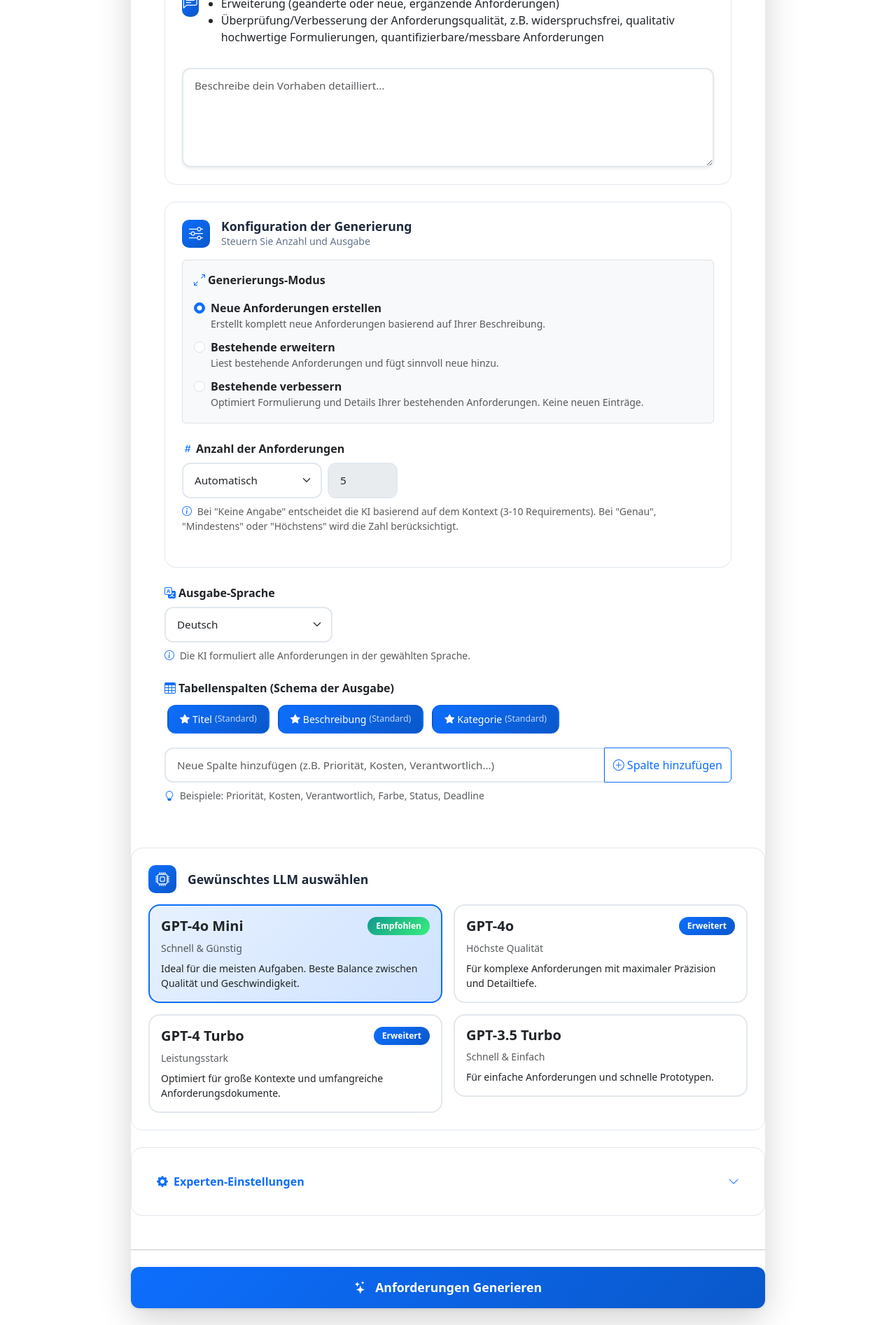
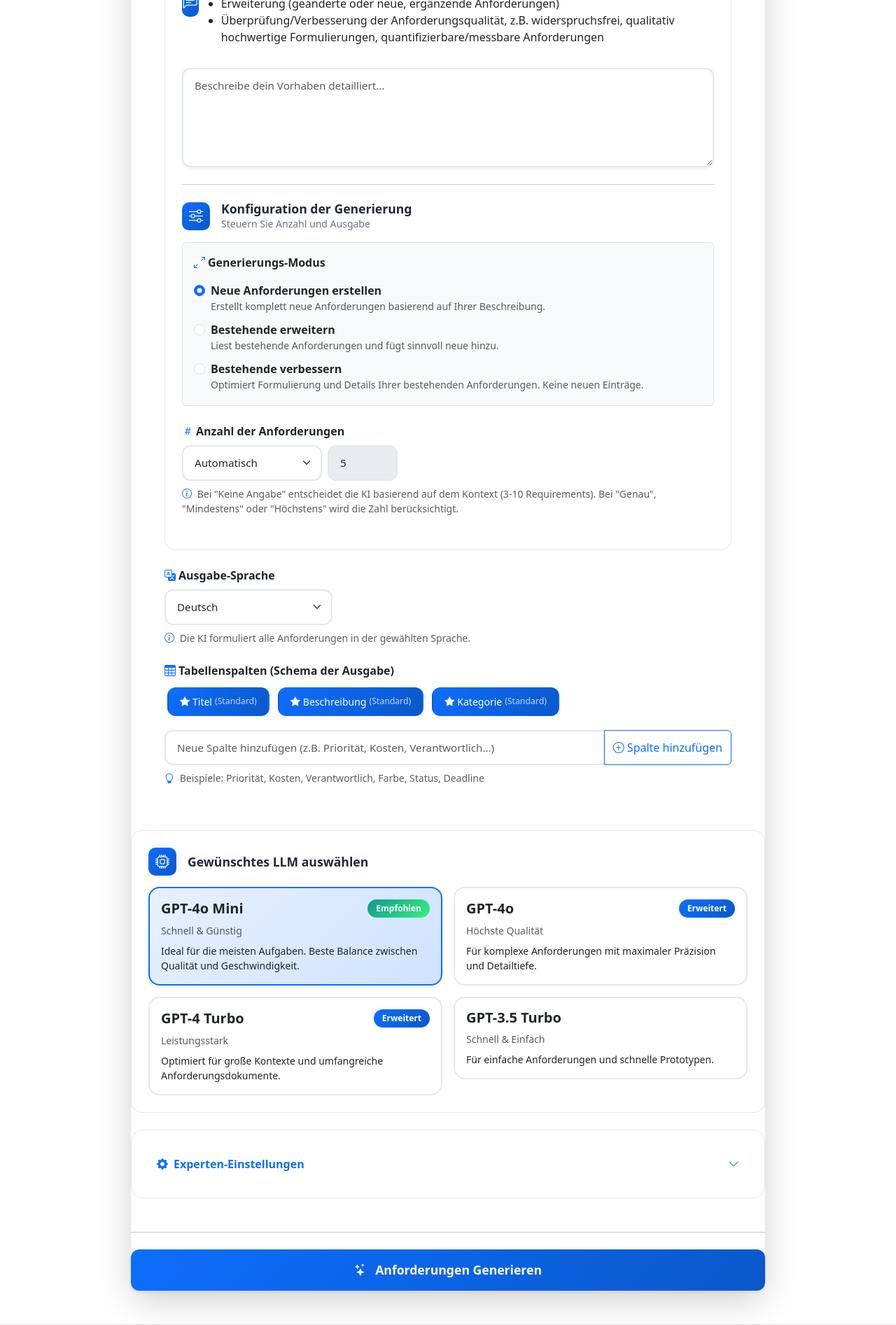
Before and after one commit to Sara26748/study-project, a Flask app: template app/templates/agent/agent.html in a window 1280 px wide. Shown: the part 1064-2957 px from the top of the page at 70% size. Run offline with Flask 3, Linux system fonts and the light colour scheme; the template is opened without the code that fills it, so the values that code supplies are empty.

Commit message:
Update configuration card header and improve instruction clarity

```diff
--- a/app/templates/agent/agent.html
+++ b/app/templates/agent/agent.html
@@ -492,14 +492,14 @@ endblock %} {% block content %}
               </div>
             </div>
 
-            <!-- Instruction -->
+            <!-- Instruction + Configuration -->
             <div class="config-card">
               <div class="config-card-header">
                 <div class="config-card-icon">
                   <i class="bi bi-chat-left-text"></i>
                 </div>
                 <div>
-                  <h3 class="config-card-title">Produkt-/Systembeschreibung </h3>
+                  <h3 class="config-card-title">Produkt-/Systembeschreibung</h3>
                   <p class="config-card-subtitle">
                     Beschreiben Sie Ihr Produkt/System für:
                     <ul class="mb-0 ps-3">
@@ -551,10 +551,9 @@ endblock %} {% block content %}
                 </span>
               </div>
               -->
-            </div>
 
-            <!-- Configuration -->
-            <div class="config-card">
+              <hr class="my-4" />
+
               <div class="config-card-header">
                 <div class="config-card-icon">
                   <i class="bi bi-sliders"></i>
```
